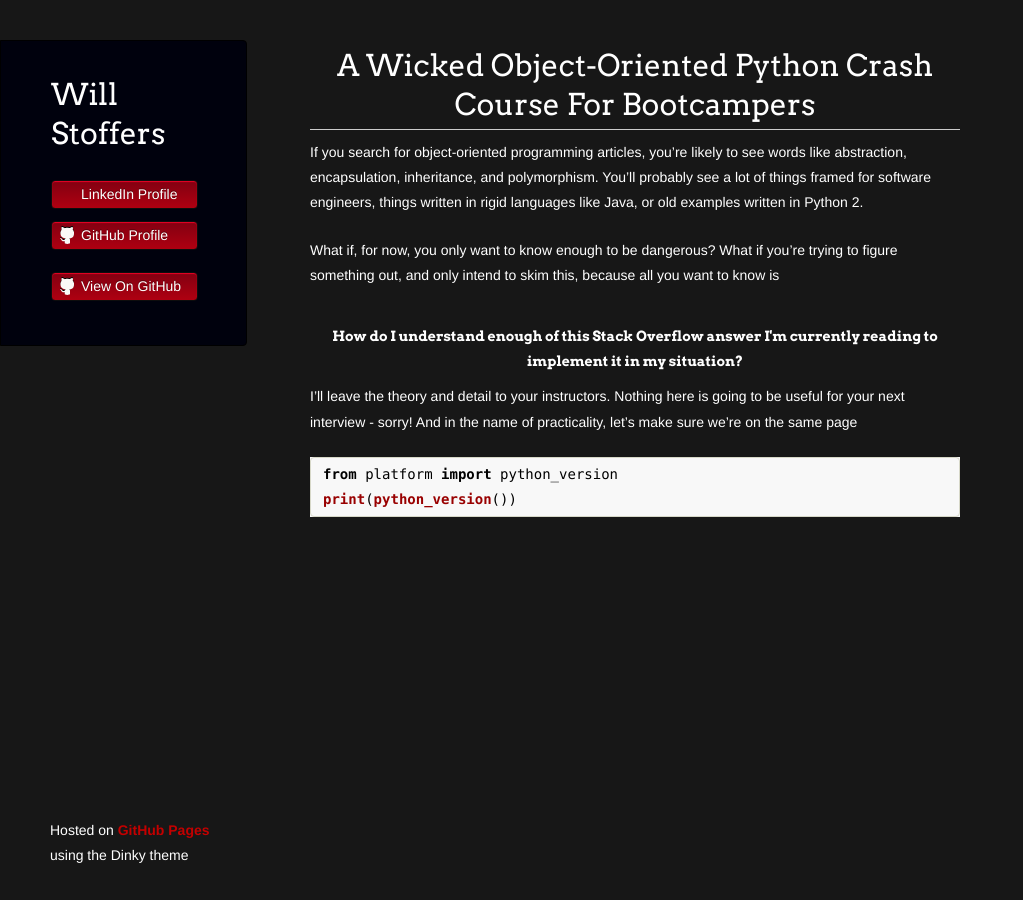
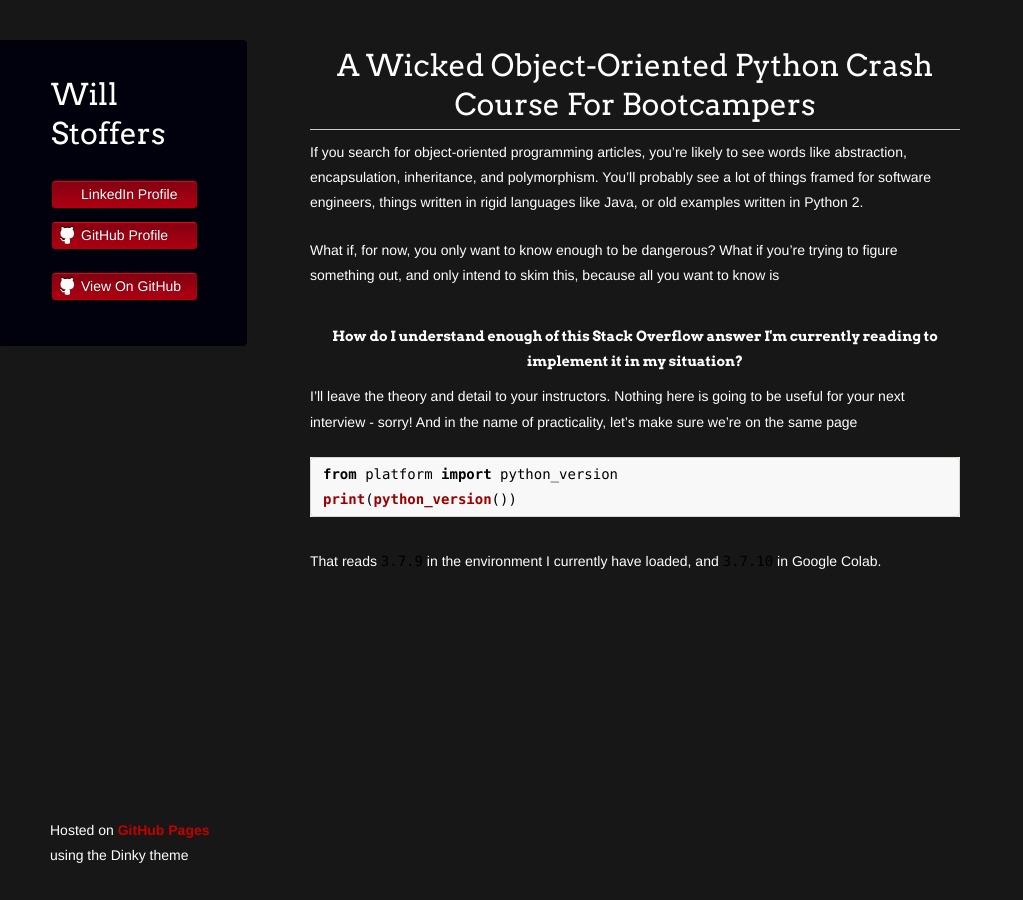
Before and after one commit to wstoffers/wstoffers.github.io, a Jekyll site: the page built from wickedoop/index.md, in a window 1280 px wide. Shown: the whole page, without its empty margins (0-1023 px from the left). Built offline with Jekyll 4.4.1, drawn with Linux system fonts in a browser that asks for light colours; our own code applies the rules of GitHub Pages for plain Markdown files; a script that is not in the unit is left out; the repository's description, which GitHub fills in, is left out.

Commit message:
Adding Python version

````diff
--- a/wickedoop/index.md
+++ b/wickedoop/index.md
@@ -12,3 +12,4 @@ I'll leave the theory and detail to your instructors. Nothing here is going to b
 from platform import python_version
 print(python_version())
 ```
+That reads `3.7.9` in the environment I currently have loaded, and `3.7.10` in Google Colab.
````
